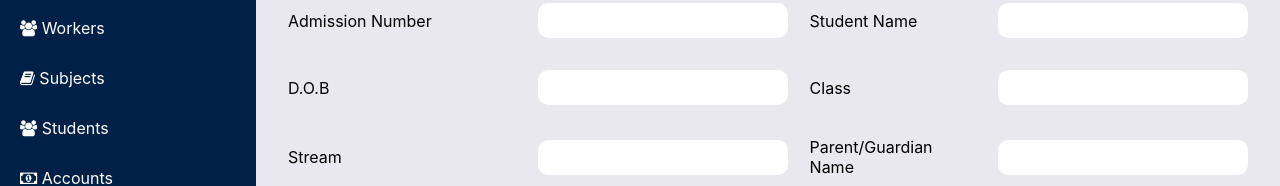
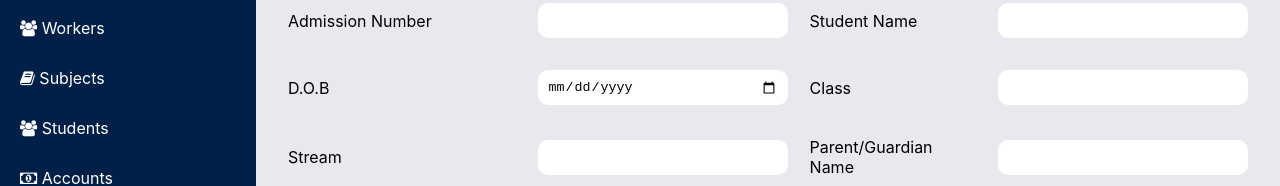
Before and after one commit to wanyaxeli/school_management_system, a React (Create React App) app: page /addstudents in a window 1280 px wide. Shown: the part 277-463 px from the top of the page. Built offline with nearby package versions, Linux system fonts and the light colour scheme.

Commit message:
added api

```diff
--- a/package.json
+++ b/package.json
@@ -6,6 +6,7 @@
     "@testing-library/jest-dom": "^5.17.0",
     "@testing-library/react": "^13.4.0",
     "@testing-library/user-event": "^13.5.0",
+    "axios": "^1.6.8",
     "font-awesome": "^4.7.0",
     "react": "^18.3.1",
     "react-dom": "^18.3.1",
--- a/src/pages/AddStudents.js
+++ b/src/pages/AddStudents.js
@@ -1,6 +1,29 @@
-import React from 'react'
+import axios from 'axios'
+import React,{useState} from 'react'
 
 export default function AddStudents() {
+    const initialState={
+        regNo:'',
+        studentName:'',
+        dob:'',
+        class:'',
+        stream:'',
+        parentName:'',
+        phone_number:''
+    }
+    const [data,setData]=useState(initialState)
+    const handleChange=(e)=>{
+        const{name,value}=e.target
+        setData({...data,[name]:value})
+    }
+    const handleRegister=()=>{
+    const url='http://127.0.0.1:8000/student'
+       axios.post(url,data)
+       .then(res=>{
+        console.log(res.data)
+       })
+       .catch(error=>console.log(error))
+    }
   return (
     <div className='addStudentWrapper'>
         <h2>student registration</h2>
@@ -10,32 +33,32 @@ export default function AddStudents() {
                 <tbody>
                     <tr>
                         <td>admission number</td>
-                        <td><input type='text' /></td>
+                        <td><input name='regNo' onChange={handleChange} type='text' /></td>
                         <td>student name</td>
-                        <td><input type='text' /></td>
+                        <td><input name='studentName' onChange={handleChange} type='text' /></td>
                     </tr>
                     <tr>
                        <td>D.O.B</td>
-                        <td><input type='text' /></td>
+                        <td><input name='dob' onChange={handleChange} type='date' /></td>
                        <td>Class</td>
-                        <td><input type='text' /></td>
+                        <td><input name='class' onChange={handleChange} type='text' /></td>
                     </tr>
                     <tr>
                         <td>Stream</td>
-                        <td><input type='text' /></td>
+                        <td><input name='stream' onChange={handleChange} type='text' /></td>
                         <td>parent/guardian name</td>
-                        <td><input type='text' /></td>
+                        <td><input name='parentName' onChange={handleChange} type='text' /></td>
                     </tr>
                     <tr>
                         <td>parent/guardian phone number</td>
-                        <td><input type='text' /></td>
+                        <td><input name='phone_number' onChange={handleChange} type='text' /></td>
                     </tr>
                 </tbody>
             </table>
          </form>
         </div>
         <div className='registerBtnWrapper'>
-            <button>Register</button>
+            <button onClick={handleRegister}>Register</button>
         </div>
     </div>
   )
```
Also changed, not shown: 1 other file (tests, documents, lock files or other folders).
